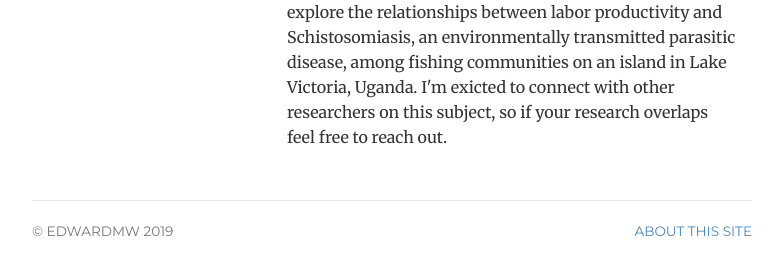
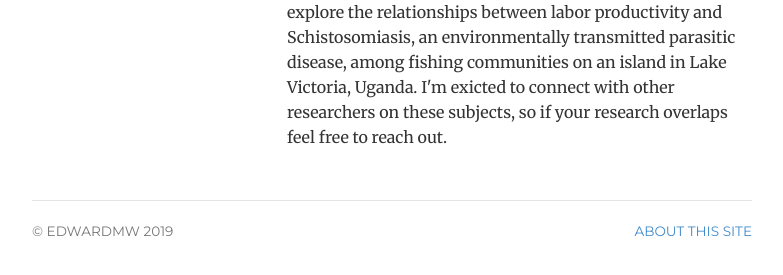
Before and after one commit to edwardmw/edwardmwhitney, a Jekyll site: the page built from index.html, in a window 1280 px wide. Shown: the part 490-765 px from the top of the page, without its empty margins (248-1031 px from the left). Built offline with Jekyll 4.4.1, drawn with Linux system fonts in a browser that asks for light colours; some of the changed text lies outside the part shown.

Commit message:
introtextupdt
ya

```diff
--- a/index.html
+++ b/index.html
@@ -18,7 +18,7 @@
 
 		<p>I spend most of my time as a <span itemprop="title">PhD student</span> in the Agricultural and Resource Economics program at  <a href="https://are.ucdavis.edu/" target="_blank">UC Davis</a>. Before returning to school, I worked for three years at the <a href="https://www.ifpri.org/" target="_blank">International Food Policy Research Institute</a> as a research analyst, focusing mostly on poverty analysis in Pakistan. I have a master's degree in International Development from <a href="https://www.american.edu/" target="_blank">American University</a> and a bachelor's degree in Economics from the <a href="https://www.utah.edu/" target="_blank">University of Utah</a>.</p>
 
-		<p>I focus on health and natural resources in developing countries. In my dissertation proposal (coming soon!), I explore the relationships between labor productivity and Schistosomiasis, an environmentally transmitted parasitic disease, among fishing communities on an island in Lake Victoria, Uganda. I'm exicted to connect with other researchers on this subject, so if your research overlaps feel free to reach out.  </p>
+		<p>I focus on health and natural resources in developing countries. In my dissertation proposal (coming soon!), I explore the relationships between labor productivity and Schistosomiasis, an environmentally transmitted parasitic disease, among fishing communities on an island in Lake Victoria, Uganda. I'm exicted to connect with other researchers on these subjects, so if your research overlaps feel free to reach out.  </p>
 	</div>
 </div>
 <!-- </div> -->
```
